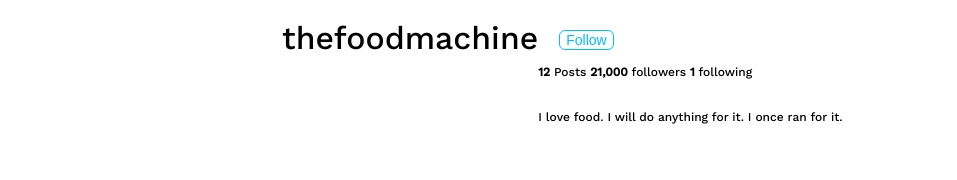
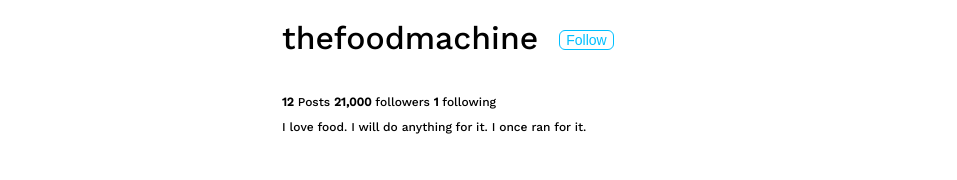
Before and after one commit to marisacohen/CG-214, a plain HTML site: page Instagram/index.html in a window 1280 px wide. Shown: the part 145-325 px from the top of the page, without its empty margins (158-1115 px from the left). Drawn offline with nearby package versions, Linux system fonts and the light colour scheme.

Commit message:
Add files via upload

```diff
--- a/Instagram/style.css
+++ b/Instagram/style.css
@@ -102,7 +102,6 @@ h5{
     font-size: 12px;
       line-height: 5px;
     font-weight: 200;
-    float: left;
 }
 
 .firstline{
@@ -134,6 +133,7 @@ h5{
 .words{
     margin-top: 50;
     font-size: 20;
+    clear: left;
 }
 
 
```
Also changed, not shown: Instagram/index.html (line endings or trailing spaces).
